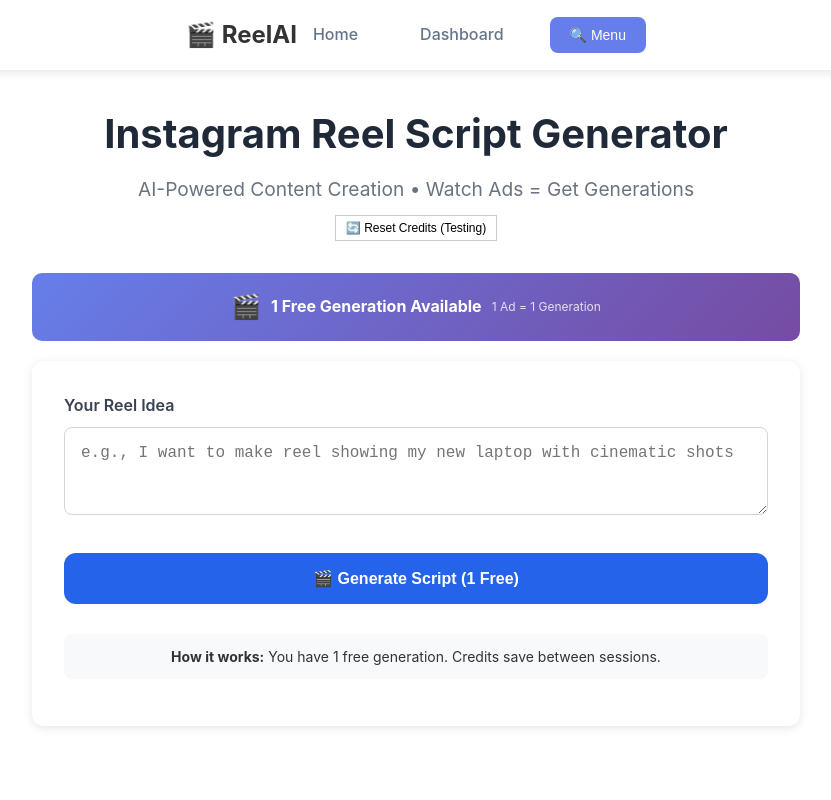
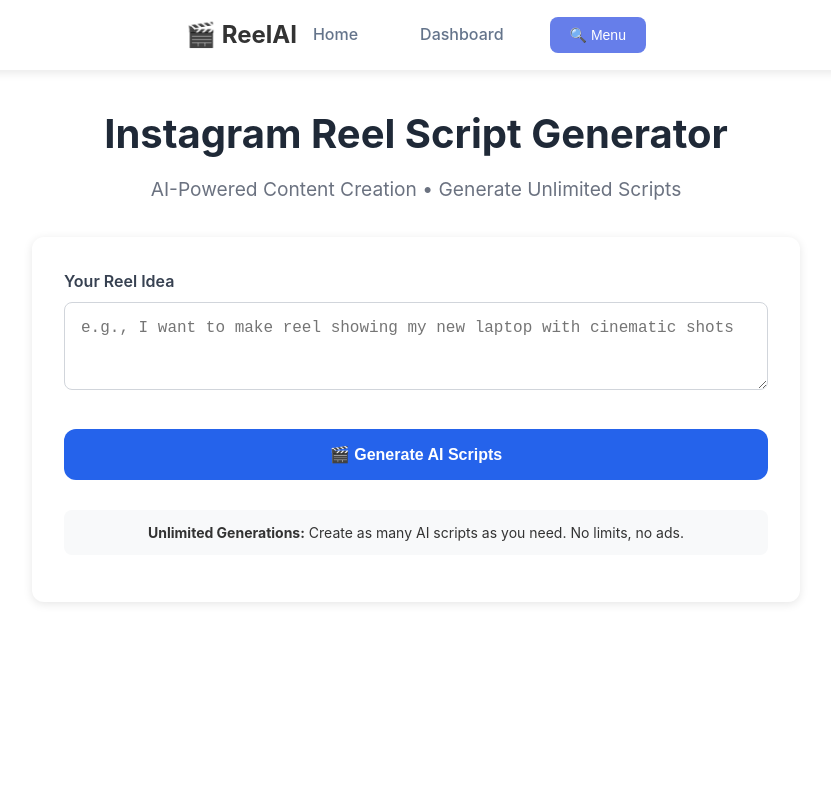
Before and after one commit to jairajsingh9283-boop/insta-trend-ai, a Next.js app: page / in a window 1280 px wide. Shown: the top 800 px of the page, without its empty margins (224-1055 px from the left). Built offline with nearby package versions, Linux system fonts and the light colour scheme.

Commit message:
Update page.js

```diff
--- a/app/page.js
+++ b/app/page.js
@@ -1,209 +1,58 @@
-// app/page.js - PERSISTENT CREDITS SYSTEM
+// app/page.js - PURE AI GENERATION (NO ADS, NO LIMITS)
 'use client';
-import { useState, useEffect } from 'react';
+import { useState } from 'react';
 
 export default function Home() {
   const [userScript, setUserScript] = useState('');
   const [scripts, setScripts] = useState([]);
   const [loading, setLoading] = useState(false);
   const [lastError, setLastError] = useState('');
-  const [adAvailable, setAdAvailable] = useState(true);
-  const [showAd, setShowAd] = useState(false);
-  const [credits, setCredits] = useState(0);
 
-  // Load credits from localStorage on app start
-  useEffect(() => {
-    checkAdAvailability();
-    loadCreditsFromStorage();
-  }, []);
-
-  const loadCreditsFromStorage = () => {
-    try {
-      const savedCredits = localStorage.getItem('ai_credits');
-      if (savedCredits !== null) {
-        setCredits(parseInt(savedCredits));
-        console.log('📁 Loaded credits from storage:', savedCredits);
-      } else {
-        // First time user - give 1 free credit
-        setCredits(1);
-        localStorage.setItem('ai_credits', '1');
-        console.log('🎁 First time user - granted 1 free credit');
-      }
-    } catch (error) {
-      console.error('Error loading credits:', error);
-      setCredits(1); // Fallback
-    }
-  };
-
-  const saveCreditsToStorage = (newCredits) => {
-    try {
-      localStorage.setItem('ai_credits', newCredits.toString());
-      setCredits(newCredits);
-      console.log('💾 Saved credits to storage:', newCredits);
-    } catch (error) {
-      console.error('Error saving credits:', error);
-    }
-  };
-
-  const checkAdAvailability = () => {
-    const isAdAvailable = Math.random() > 0.1;
-    setAdAvailable(isAdAvailable);
-    console.log('Ad available:', isAdAvailable);
-  };
-
-  // Main generation function
+  // Pure generation function - NO LIMITS
   const generateScripts = async () => {
     if (!userScript.trim()) {
       alert('Please enter your script idea!');
       return;
     }
 
-    // SCENARIO 1: User has credit
-    if (credits > 0) {
-      console.log('🎫 Using 1 credit for generation');
-      saveCreditsToStorage(credits - 1); // Use 1 credit
-      startGeneration(false); // Free generation
-    }
-    // SCENARIO 2: No credits but ads available
-    else if (adAvailable) {
-      console.log('📺 No credits - showing ad for 1 generation');
-      setShowAd(true);
-      showRewardedAd();
-    }
-    // SCENARIO 3: No credits & no ads
-    else {
-      alert('Please watch an ad to generate scripts. Ads help keep this service free.');
-    }
-  };
-
-  // Show actual rewarded ad
-  const showRewardedAd = () => {
-    setLoading(true);
-
-    setTimeout(() => {
-      const adCompleted = Math.random() > 0.2;
-
-      if (adCompleted) {
-        console.log('✅ Ad completed - granting 1 credit');
-        saveCreditsToStorage(1); // Grant 1 credit
-        startGeneration(true); // Start generation
-      } else {
-        console.log('❌ Ad failed - no credit granted');
-        alert('Ad not completed. Please try again.');
-      }
-
-      setShowAd(false);
-    }, 3000);
-  };
-
-  // Start the actual generation process
-  const startGeneration = async (adWatched = false) => {
     setLoading(true);
     setScripts([]);
     setLastError('');
 
     try {
-      console.log('🔄 Sending request to API...');
+      console.log('🔄 Generating AI scripts...');
 
       const response = await fetch('/api/generate', {
         method: 'POST',
         headers: { 'Content-Type': 'application/json' },
         body: JSON.stringify({
           userScript,
-          userId: 'user_' + Date.now(),
-          adWatched: adWatched
+          userId: 'user_' + Date.now()
         }),
       });
 
-      console.log('📡 API Response status:', response.status);
-
       const data = await response.json();
-      console.log('📦 API Response data:', data);
 
       if (data.success && data.scripts) {
         setScripts(data.scripts);
-        console.log('✅ Generation successful!');
-
-        setTimeout(checkAdAvailability, 1000);
+        console.log('✅ AI generated scripts successfully!');
       } else {
         setLastError(data.error || 'Generation failed. Please try again.');
-        console.log('❌ API returned error:', data.error);
-
-        // Refund credit if generation failed
-        if (!adWatched) {
-          saveCreditsToStorage(credits + 1);
-          console.log('🔄 Refunded credit due to generation failure');
-        }
       }
     } catch (error) {
-      console.error('💥 Network error:', error);
+      console.error('💥 Error:', error);
       setLastError('Connection failed. Please check your internet.');
-
-      // Refund credit if network error
-      if (!adWatched) {
-        saveCreditsToStorage(credits + 1);
-        console.log('🔄 Refunded credit due to network error');
-      }
     } finally {
       setLoading(false);
     }
   };
 
-  // Reset credits (for testing - you can remove this)
-  const resetCredits = () => {
-    saveCreditsToStorage(1);
-    alert('Credits reset to 1 (for testing)');
-  };
-
   return (
     <div className="container">
-      {/* Ad Loading Screen */}
-      {showAd && (
-        <div className="ad-loading-overlay">
-          <div className="ad-loading-content">
-            <div className="ad-spinner"></div>
-            <h3>Loading Ad...</h3>
-            <p>Please wait while we load the advertisement</p>
-            <div className="ad-tip">
-              <small>💡 Watch complete ad to get 1 free generation</small>
-            </div>
-          </div>
-        </div>
-      )}
-
       {/* Header */}
       <div className="generator-header">
         <h1>Instagram Reel Script Generator</h1>
-        <p>AI-Powered Content Creation • Watch Ads = Get Generations</p>
-
-        {/* Reset button for testing - remove in production */}
-        <button
-          onClick={resetCredits}
-          style={{
-            background: 'transparent',
-            border: '1px solid #ccc',
-            padding: '5px 10px',
-            fontSize: '12px',
-            marginTop: '10px',
-            cursor: 'pointer'
-          }}
-        >
-          🔄 Reset Credits (Testing)
-        </button>
-      </div>
-
-      {/* Credits System */}
-      <div className="credits-system">
-        <div className="credits-display">
-          <span className="credits-icon">🎬</span>
-          <span className="credits-text">
-            {credits > 0 ?
-              `${credits} Free Generation${credits > 1 ? 's' : ''} Available` :
-              'Watch Ad to Generate'
-            }
-          </span>
-          <span className="credits-reset">1 Ad = 1 Generation</span>
-        </div>
+        <p>AI-Powered Content Creation • Generate Unlimited Scripts</p>
       </div>
 
       {/* Main Input Area */}
@@ -217,27 +66,19 @@
             rows="3"
           />
 
-          {/* Generation Button */}
+          {/* Generation Button - NO LIMITS */}
           <button
             onClick={generateScripts}
             disabled={loading}
-            className={`generate-button ${credits > 0 ? 'has-credit' : 'needs-ad'}`}
+            className="generate-button"
           >
-            {loading ? (
-              showAd ? '📺 Showing Ad...' : '🔄 AI is Generating...'
-            ) : credits > 0 ? (
-              `🎬 Generate Script (${credits} Free)`
-            ) : (
-              '📺 Watch Ad to Generate'
-            )}
+            {loading ? '🔄 AI is Generating...' : '🎬 Generate AI Scripts'}
           </button>
 
           {/* Info Text */}
           <div className="generation-info">
             <p>
-              <strong>How it works:</strong> {credits > 0
-                ? `You have ${credits} free generation${credits > 1 ? 's' : ''}. Credits save between sessions.`
-                : 'Watch a short ad to generate AI scripts. 1 ad = 1 generation.'}
+              <strong>Unlimited Generations:</strong> Create as many AI scripts as you need. No limits, no ads.
             </p>
           </div>
         </div>
@@ -258,7 +99,6 @@
         <div className="scripts-container">
           <div className="scripts-header">
             <p>✨ Your AI Generated Scripts ✨</p>
-            <small>You can generate again by watching an ad</small>
           </div>
           {scripts.map((script, index) => (
             <div key={index} className="script-card">
@@ -279,8 +119,8 @@
         </div>
       )}
 
-      {/* Loading Indicator (for AI generation) */}
-      {loading && !showAd && (
+      {/* Loading Indicator */}
+      {loading && (
         <div className="loading-indicator">
           <div className="spinner"></div>
           <p>AI is creating your scripts...</p>
```
